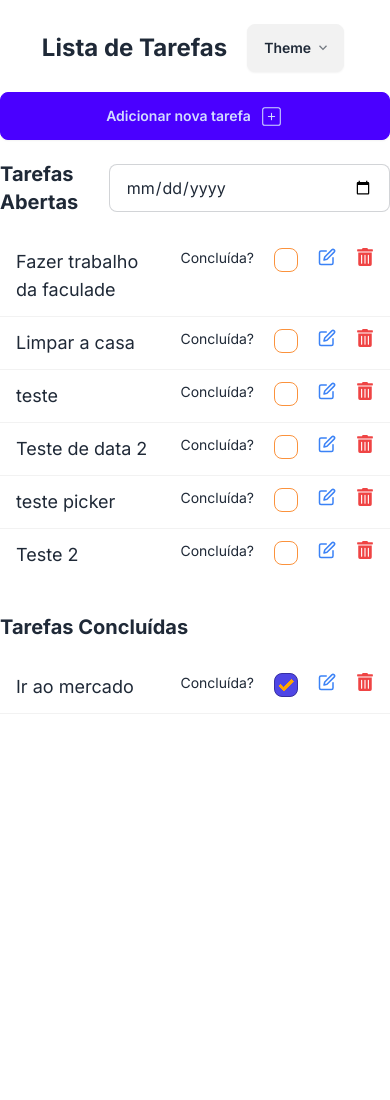
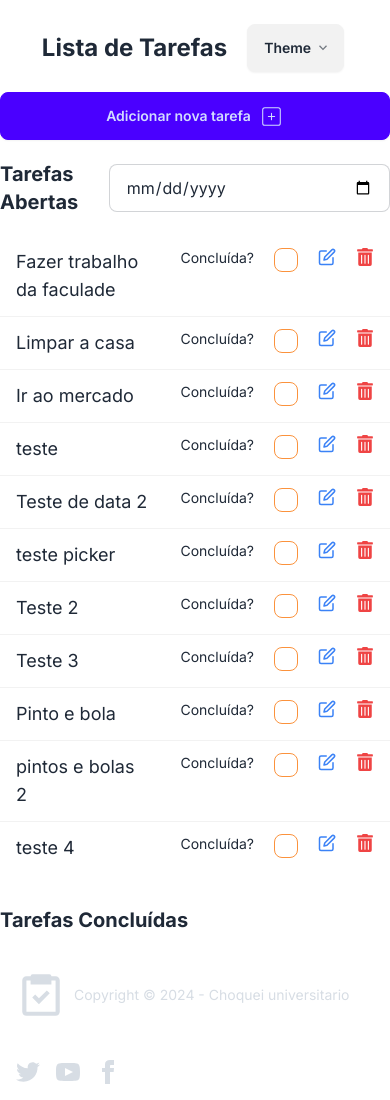
Before and after one commit to vitor-machado04/to-do-list-up, a Next.js app: page / in a window 390 px wide. Shown: the top 1100 px of the page. Before the commit the page ends 844 px from the top, so only its background shows below. Built offline with nearby package versions, Linux system fonts and the light colour scheme; data requests are answered from the project's data file.

Commit message:
Ajustes pt2

```diff
--- a/app/components/AddTask.tsx
+++ b/app/components/AddTask.tsx
@@ -6,7 +6,7 @@
 import { addToDo } from "@/api";
 import { useRouter } from "next/navigation";
 import { v4 as uuidv4 } from 'uuid';
-import moment from "moment";
+import moment from "moment-timezone";
 import 'moment/locale/pt-br';
 
 function AddTask() {
@@ -14,14 +14,15 @@
   const router = useRouter()
   const [modalOpen, setModalOpen] = useState<boolean>(false);
   const [newTaskValue, setNewTaskValue] = useState<string>('');
+
   const handleSubmitNewToDo: FormEventHandler<HTMLFormElement> = async (e) => {
     e.preventDefault();
     await addToDo({
       id: uuidv4(),
       text: newTaskValue,
       status: false,
-      createdAt: new Date(moment.utc().toISOString()),
-      updatedAt:new Date(moment.utc().toISOString())
+      createdAt: new Date(moment.tz('America/Sao_Paulo').format('YYYY-MM-DDTHH:MM:SS').toString()),
+      updatedAt: new Date(moment.tz('America/Sao_Paulo').format('YYYY-MM-DDTHH:MM:SS').toString())
 
     });
     setNewTaskValue("");
--- a/app/components/Task.tsx
+++ b/app/components/Task.tsx
@@ -26,7 +26,7 @@
             text: taskToEdit,
             status: false,
             createdAt: task.createdAt,
-            updatedAt:new Date(moment.utc().toISOString())
+            updatedAt: new Date(moment.tz('America/Sao_Paulo').format('YYYY-MM-DDTHH:MM:SS').toString()),
         });
         setOpenModalEdit(false);
         router.refresh();
@@ -44,7 +44,7 @@
             text: task.text,
             status: !task.status,
             createdAt: task.createdAt,
-            updatedAt:new Date(moment.utc().toISOString())
+            updatedAt: new Date(moment.tz('America/Sao_Paulo').format('YYYY-MM-DDTHH:MM:SS').toString()),
         });
         router.refresh();
     };
--- /dev/null
+++ b/app/components/footer.tsx
@@ -0,0 +1,20 @@
+import { BiTask } from "react-icons/bi"
+
+function footer() {
+    return (
+        <footer className="footer items-center p-4 text-neutral-content">
+            <aside className="items-center grid-flow-col">
+                <BiTask size={50} />
+                <p>Copyright © 2024 - Choquei universitario </p>
+            </aside>
+            <nav className="grid-flow-col gap-4 md:place-self-center md:justify-self-end">
+                <a><svg xmlns="http://www.w3.org/2000/svg" width="24" height="24" viewBox="0 0 24 24" className="fill-current"><path d="M24 4.557c-.883.392-1.832.656-2.828.775 1.017-.609 1.798-1.574 2.165-2.724-.951.564-2.005.974-3.127 1.195-.897-.957-2.178-1.555-3.594-1.555-3.179 0-5.515 2.966-4.797 6.045-4.091-.205-7.719-2.165-10.148-5.144-1.29 2.213-.669 5.108 1.523 6.574-.806-.026-1.566-.247-2.229-.616-.054 2.281 1.581 4.415 3.949 4.89-.693.188-1.452.232-2.224.084.626 1.956 2.444 3.379 4.6 3.419-2.07 1.623-4.678 2.348-7.29 2.04 2.179 1.397 4.768 2.212 7.548 2.212 9.142 0 14.307-7.721 13.995-14.646.962-.695 1.797-1.562 2.457-2.549z"></path></svg>
+                </a>
+                <a><svg xmlns="http://www.w3.org/2000/svg" width="24" height="24" viewBox="0 0 24 24" className="fill-current"><path d="M19.615 3.184c-3.604-.246-11.631-.245-15.23 0-3.897.266-4.356 2.62-4.385 8.816.029 6.185.484 8.549 4.385 8.816 3.6.245 11.626.246 15.23 0 3.897-.266 4.356-2.62 4.385-8.816-.029-6.185-.484-8.549-4.385-8.816zm-10.615 12.816v-8l8 3.993-8 4.007z"></path></svg></a>
+                <a><svg xmlns="http://www.w3.org/2000/svg" width="24" height="24" viewBox="0 0 24 24" className="fill-current"><path d="M9 8h-3v4h3v12h5v-12h3.642l.358-4h-4v-1.667c0-.955.192-1.333 1.115-1.333h2.885v-5h-3.808c-3.596 0-5.192 1.583-5.192 4.615v3.385z"></path></svg></a>
+            </nav>
+        </footer>
+    )
+}
+
+export default footer
--- a/app/page.tsx
+++ b/app/page.tsx
@@ -1,6 +1,7 @@
 import AddTask from "./components/AddTask";
 import { getAllToDoList } from "@/api";
 import ToDoList from "./components/ToDoList";
+import Footer from "./components/footer";
 
 export default async function Home() {
   const tasks = await getAllToDoList();
@@ -22,13 +23,14 @@
               <li><input type="radio" name="theme-dropdown" className="theme-controller btn btn-sm btn-block btn-ghost justify-start" aria-label="Dracula" value="dracula" /></li>
               <li><input type="radio" name="theme-dropdown" className="theme-controller btn btn-sm btn-block btn-ghost justify-start" aria-label="Dark" value="dark" /></li>
               <li><input type="radio" name="theme-dropdown" className="theme-controller btn btn-sm btn-block btn-ghost justify-start" aria-label="Light" value="fantasy" /></li>
-              <li><input type="radio" name="theme-dropdown" className="theme-controller btn btn-sm btn-block btn-ghost justify-start" aria-label="Bumblebee" value="bumblebee" /></li>
+              <li><input type="radio" name="theme-dropdown" className="theme-controller btn btn-sm btn-block btn-ghost justify-start" aria-label="Black" value="black" /></li>
             </ul>
           </div>
         </div>
         <AddTask />
       </div>
       <ToDoList tasks={tasks} />
+      <Footer />
     </main>
   );
 }
--- a/data/bancoTeste.json
+++ b/data/bancoTeste.json
@@ -13,7 +13,8 @@
     {
       "id": "3",
       "text": "Ir ao mercado",
-      "status": true
+      "status": false,
+      "updatedAt": null
     },
     {
       "id": "d53a2786-8365-4fd9-8042-15a8f3671fbb",
@@ -40,6 +41,34 @@
       "status": false,
       "createdAt": "2024-06-13T23:03:29.495Z",
       "updatedAt": "2024-06-13T23:03:29.496Z"
+    },
+    {
+      "id": "bafaf42e-47c1-4dce-8d18-e355891c1e52",
+      "text": "Teste 3",
+      "status": false,
+      "createdAt": "2024-06-13T23:23:51.127Z",
+      "updatedAt": "2024-06-13T23:23:51.129Z"
+    },
+    {
+      "id": "04b6b4a6-5175-4fd2-bbe5-7059d791f0d4",
+      "text": "Pinto e bola",
+      "status": false,
+      "createdAt": "1970-01-01T00:00:00.000Z",
+      "updatedAt": "1970-01-01T00:00:00.000Z"
+    },
+    {
+      "id": "8ade7fad-6204-474a-9574-583efb2ee712",
+      "text": "pintos e bolas 2 ",
+      "status": false,
+      "createdAt": "1970-01-01T00:00:00.000Z",
+      "updatedAt": "1970-01-01T00:00:00.000Z"
+    },
+    {
+      "id": "59362a78-0514-4fb4-85ca-1db1e2b23b30",
+      "text": "teste 4",
+      "status": false,
+      "createdAt": "2024-06-13T00:00:00.000Z",
+      "updatedAt": "2024-06-14T00:06:47.000Z"
     }
   ]
 }
--- a/package.json
+++ b/package.json
@@ -12,6 +12,7 @@
   "dependencies": {
     "daisyui": "^4.12.2",
     "moment": "^2.30.1",
+    "moment-timezone": "^0.5.45",
     "next": "14.2.3",
     "react": "^18",
     "react-dom": "^18",
```
Also changed, not shown: 1 other file (tests, documents, lock files or other folders).
